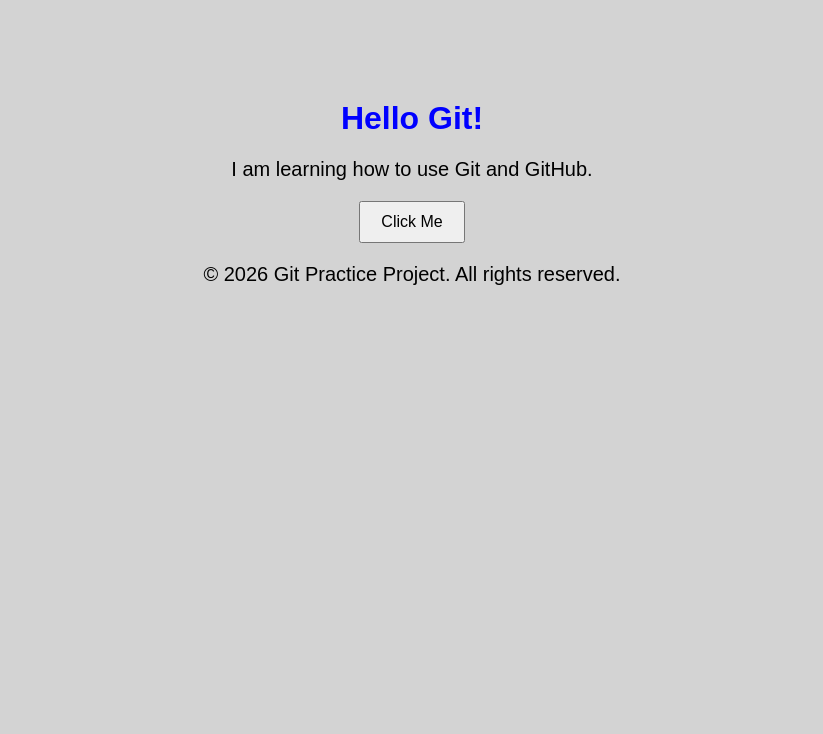
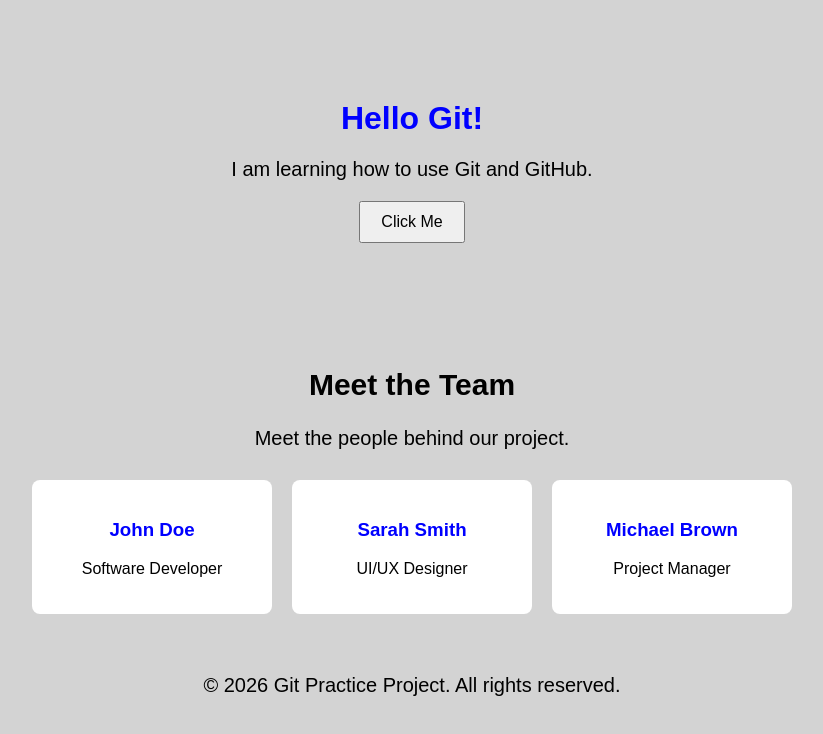
Before and after one commit to koyedev/scrimba-git, a plain HTML site: page index.html in a window 1280 px wide. Shown: the whole page, without its empty margins (228-1051 px from the left). Drawn offline with Linux system fonts and the light colour scheme.

Commit message:
Add meet the team section

```diff
--- a/index.html
+++ b/index.html
@@ -13,6 +13,31 @@
 
     <button id="button">Click Me</button>
 
+     <section class="team">
+        <h2>Meet the Team</h2>
+        <p>Meet the people behind our project.</p>
+
+        <div class="team-container">
+
+            <div class="team-member">
+                <h3>John Doe</h3>
+                <p>Software Developer</p>
+            </div>
+
+            <div class="team-member">
+                <h3>Sarah Smith</h3>
+                <p>UI/UX Designer</p>
+            </div>
+
+            <div class="team-member">
+                <h3>Michael Brown</h3>
+                <p>Project Manager</p>
+            </div>
+
+        </div>
+    </section>
+
+
     <footer>
         <p>&copy; 2026 Git Practice Project. All rights reserved.</p>
     </footer>
--- a/style.css
+++ b/style.css
@@ -17,3 +17,34 @@ button {
     padding: 10px 20px;
     font-size: 16px;
 }
+
+.team {
+    margin-top: 60px;
+    padding: 40px;
+}
+
+.team h2 {
+    font-size: 30px;
+}
+
+.team-container {
+    display: flex;
+    justify-content: center;
+    gap: 20px;
+    margin-top: 30px;
+}
+
+.team-member {
+    background-color: white;
+    padding: 20px;
+    width: 200px;
+    border-radius: 8px;
+}
+
+.team-member h3 {
+    color: blue;
+}
+
+.team-member p {
+    font-size: 16px;
+}
```
